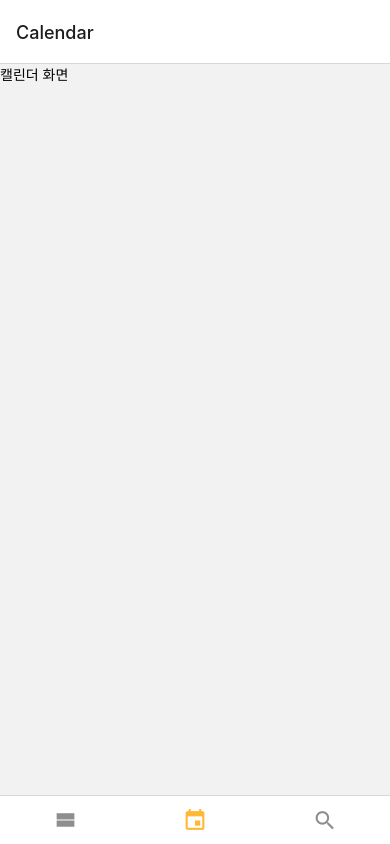
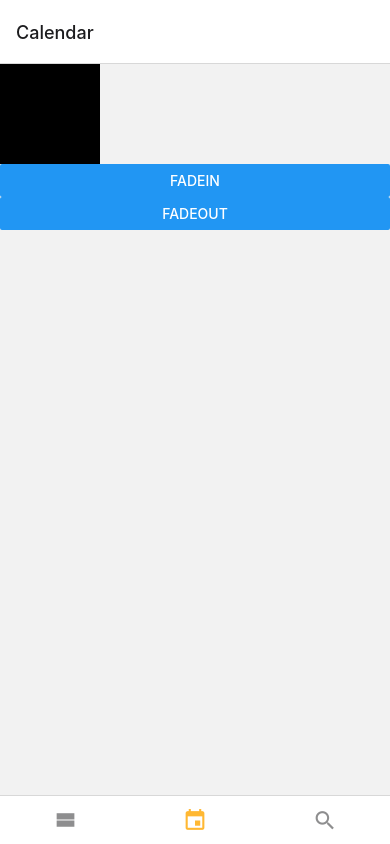
Before and after one commit to ShimHyesu/ExpoApp, a React Native app: screen /Calendar in a window 390 px wide. Built offline with nearby package versions, Linux system fonts and the light colour scheme.

Commit message:
Animated 연습_FadeIn, FadeOut 버튼

```diff
--- a/screens/CalendarScreen.js
+++ b/screens/CalendarScreen.js
@@ -1,15 +1,57 @@
-import React from "react";
-import { View, Text, StyleSheet } from "react-native";
+import React, { useRef } from "react";
+import { View, Text, StyleSheet, Animated, Button } from "react-native";
+
+function FadeInAndOut() {
+  // 애니메이션 구현시 Animated 객체 사용
+  // 특정 값을 컴포넌트 생성시에 설정하고 컴포넌트가 사라질때까지 재사용하고 싶은 경우
+  // useRef 사용
+  // <Animated.View>{{(속성값): animation}}</Animated.View> 과 같이 사용
+  // animation값 변경할때 Animated.timing(animation,{...}).start() 함수 사용
+  const animation = useRef(new Animated.Value(1)).current;
+
+  return (
+    <View>
+      <Animated.View style={[styles.rectangular, { opacity: animation }]} />
+      <Button
+        title="FadeIn"
+        onPress={() =>
+          Animated.timing(animation, {
+            // 어떤 값으로 변경할지 - 필수
+            toValue: 1,
+            // 네이티브 드라이버 사용 여부 - 필수 : 레이아웃과 관련없는 스타일에만 적용 가능
+            useNativeDriver: true,
+          }).start()
+        }
+      />
+      <Button
+        title="FadeOut"
+        onPress={() =>
+          Animated.timing(animation, {
+            toValue: 0,
+            useNativeDriver: true,
+          }).start()
+        }
+      />
+    </View>
+  );
+}
 
 //LogContext가 지닌 값 화면에 띄우기
 function CalendarScreen() {
   return (
-    <View>
-      <Text>캘린더 화면</Text>
+    <View style={styles.block}>
+      <FadeInAndOut />
     </View>
   );
 }
 
 export default CalendarScreen;
 
-const styles = StyleSheet.create({});
+const styles = StyleSheet.create({
+  block: {},
+  rectangular: {
+    width: 100,
+    height: 100,
+    backgroundColor: "black",
+  },
+});
```
